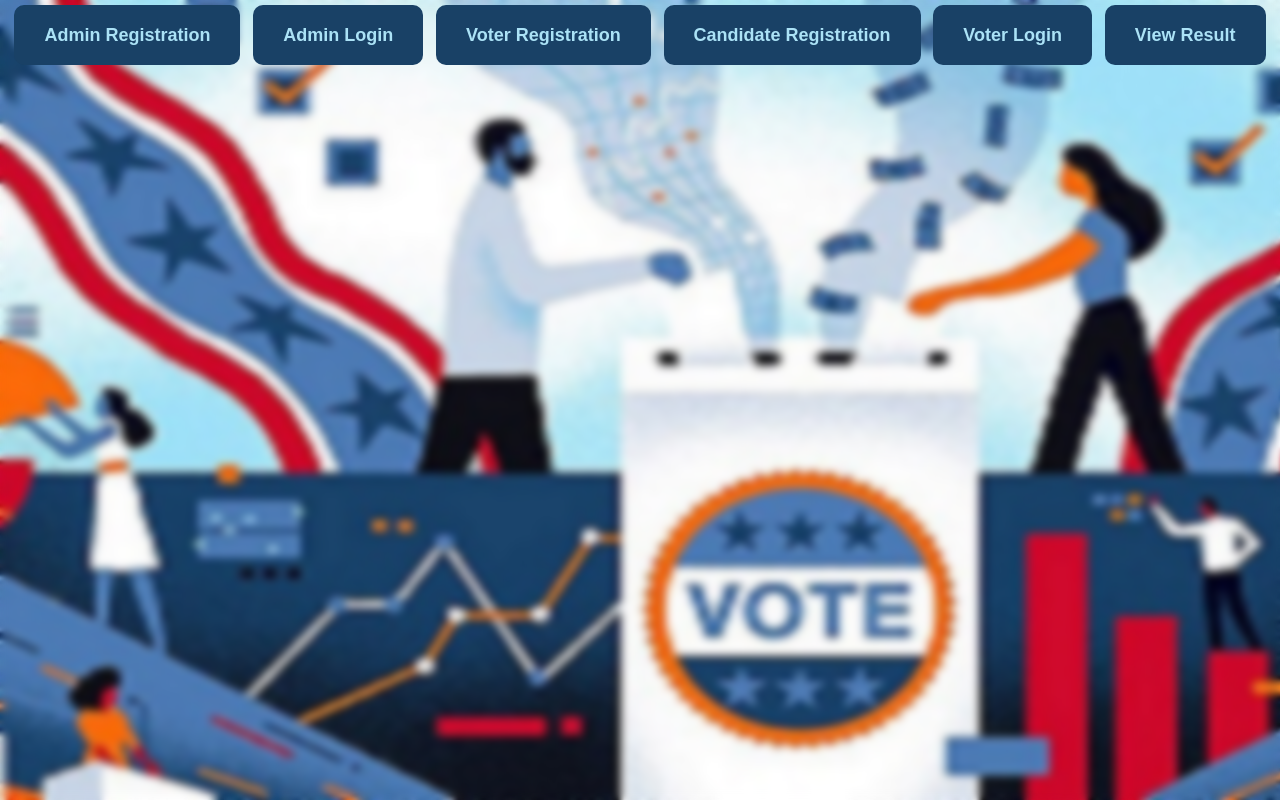
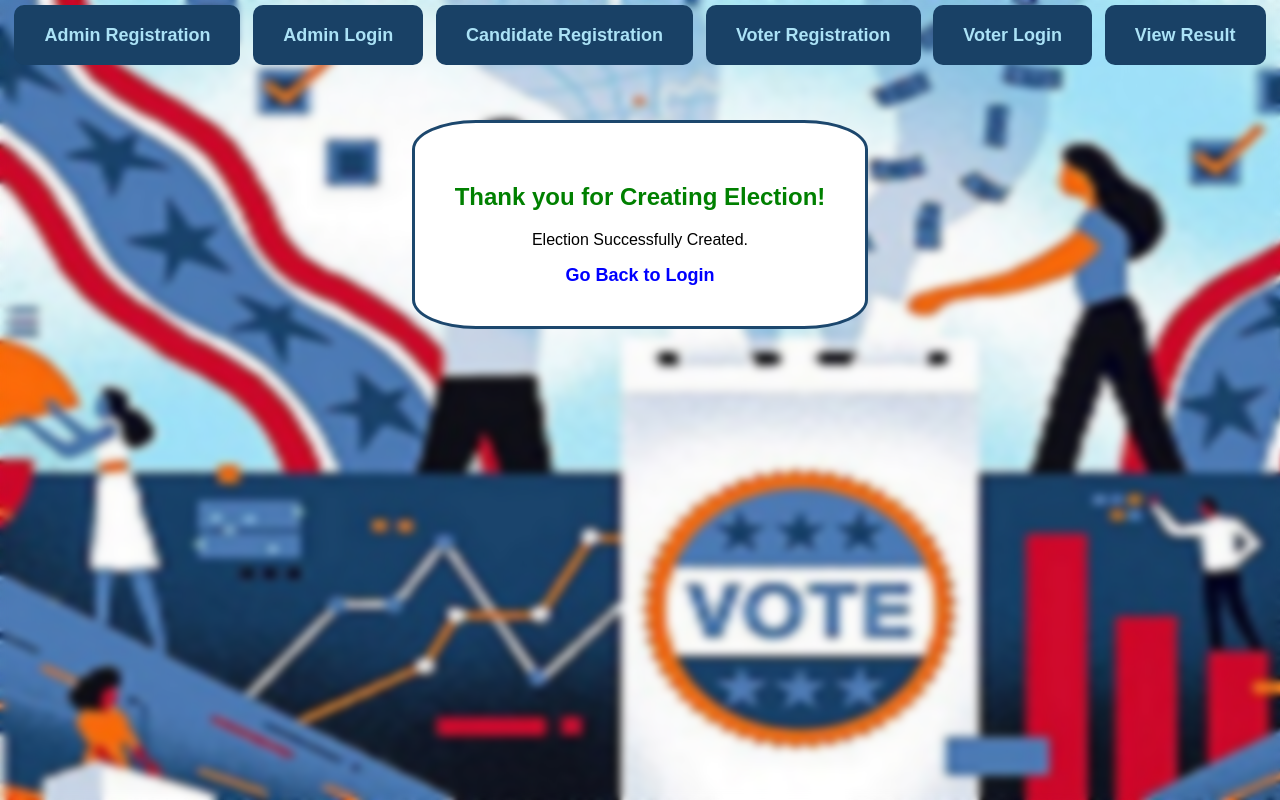
Before and after one commit to OmRamani98/Election-Hub, a React (Create React App) app in the folder my-app/: page /successfully-election-created in a window 1280 px wide. Built offline with nearby package versions, Linux system fonts and the light colour scheme.

Commit message:
Successfully

```diff
--- a/my-app/src/App.js
+++ b/my-app/src/App.js
@@ -5,14 +5,15 @@ import VoterRegistration from './components/VoterRegistration';
 import VoterLogin from './components/VoterLogin';
 import Result from './components/Result';
 import CandidateList from './components/CandidateList';
-import Admin from './components/Admin';
+import Admin from './components/CreateElection';
 import { BrowserRouter as Router, Routes, Route, Link } from 'react-router-dom';
 import LiveElectionView from './components/LiveElectionView';
 import CompletedElectionView from './components/CompletedElectionView';
 import AdminRegistration from './components/AdminRgistration';
 import AdminLogin from './components/AdminLogin';
 import SuccessfullyVoted from './components/SuccessfullyVoted';
-
+import SuccessfullyElectionCreated from './components/SuccessfullyElectionCreated';
+import SuccessfullyRegisterCandidate from './components/SuccessfullyRegisterCandidate';
 
 function App() {
 
@@ -28,11 +29,12 @@ function App() {
                         <li>
                             <Link to="/admin-login">Admin Login</Link>
                         </li>
+
+                        <li>
+                            <Link to="/candidate-registration">Candidate Registration</Link>
+                        </li>
                         <li>
                             <Link to="/voter-registration">Voter Registration</Link>
-                        </li>
-                        <li>
-                            <Link to="/candidate-registration">Candidate Registration</Link>
                         </li>
                         <li>
                             <Link to="/voter-login">Voter Login</Link>
@@ -56,6 +58,9 @@ function App() {
                     <Route path="/live-election" element={<LiveElectionView />} />
                     <Route path="/completed-election" element={<CompletedElectionView />} />
                     <Route path="/successfully-voted" element={<SuccessfullyVoted/>} />
+                    <Route path="/successfully-election-created" element={<SuccessfullyElectionCreated/>} />
+                    <Route path="/successfully-register-candidate" element={<SuccessfullyRegisterCandidate/>} />
+                    {/* <Route path="/successfully-voted" element={<SuccessfullyVoted/>} /> */}
 
 
                 </Routes>
--- /dev/null
+++ b/my-app/src/components/SuccessfullyElectionCreated.js
@@ -0,0 +1,16 @@
+import React from 'react';
+import { Link } from 'react-router-dom';
+
+const SuccessfullyVoted = () => {
+  return (
+    <center>
+    <div style={{  marginTop: '50px',padding:'5vh', width:'fit-content',background:'white',textAlign: 'center',borderRadius:'14%',border:'3px solid rgb(28, 71, 109)'}}>
+       <h2 style={{ color: 'green' }}>Thank you for Creating Election!</h2>
+      <p>Election Successfully Created.</p>
+      <Link to="/admin-login" style={{ textDecoration: 'none', color: 'blue', fontWeight: 'bold', fontSize: '18px' }}>Go Back to Login</Link>
+    </div>
+    </center>
+  );
+};
+
+export default SuccessfullyVoted;
--- /dev/null
+++ b/my-app/src/components/SuccessfullyRegisterCandidate.js
@@ -0,0 +1,16 @@
+import React from 'react';
+import { Link } from 'react-router-dom';
+
+const SuccessfullyVoted = () => {
+  return (
+    <center>
+    <div style={{  marginTop: '50px',padding:'5vh', width:'fit-content',background:'white',textAlign: 'center',borderRadius:'14%',border:'3px solid rgb(28, 71, 109)'}}>
+       <h2 style={{ color: 'green' }}>Thank you for registration !</h2>
+      <p>Your registration has been successfully submitted.</p>
+      <Link to="/candidate-registration" style={{ textDecoration: 'none', color: 'blue', fontWeight: 'bold', fontSize: '18px' }}>Go Back to Registration</Link>
+    </div>
+    </center>
+  );
+};
+
+export default SuccessfullyVoted;
```
Also changed, not shown: my-app/src/components/SuccessfullyVoted copy 3.js (added, +16 -0 lines), my-app/src/components/CreateElection.js (renamed from my-app/src/components/Admin.js).
